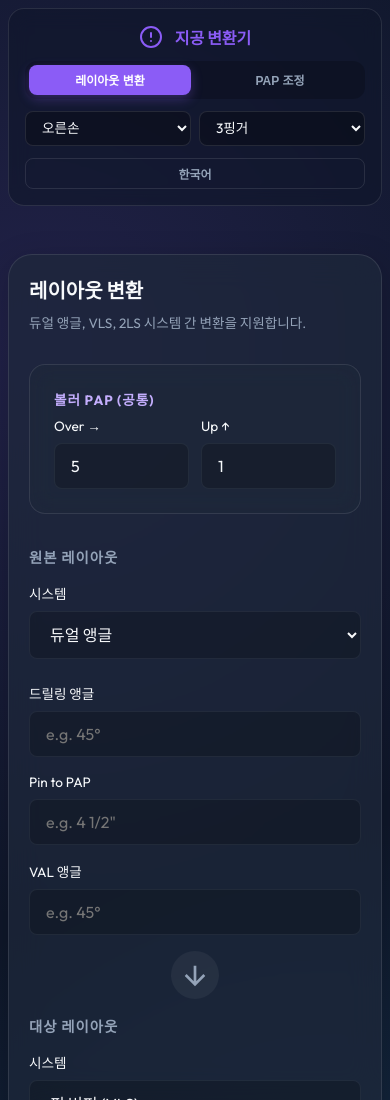
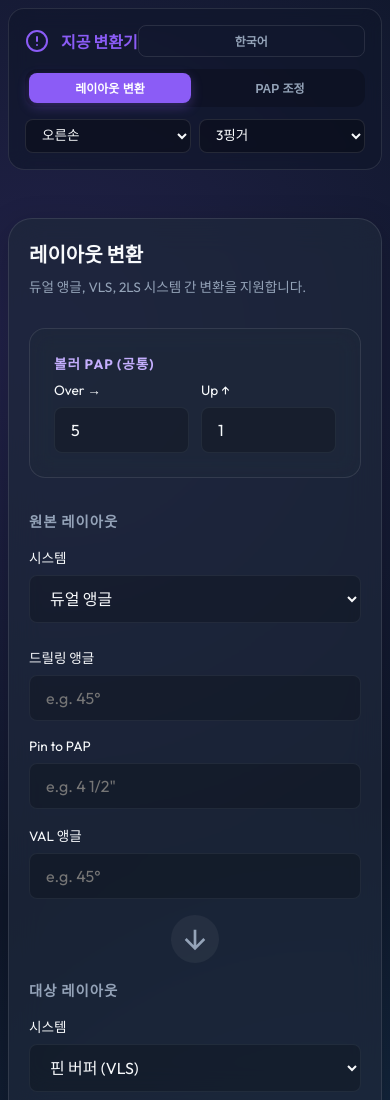
Before and after one commit to Heejhwang/layout_adapter, a plain HTML site: page index.html in a window 390 px wide. Shown: the top 1100 px of the page. Drawn offline with nearby package versions, Linux system fonts and the light colour scheme; animation ran at ten frames a second.

Commit message:
Add files via upload

```diff
--- a/index.html
+++ b/index.html
@@ -15,6 +15,7 @@
 <body>
     <div class="app-container">
         <header class="main-header">
+            <div class="header-top">
                 <div class="logo">
                     <svg width="24" height="24" viewBox="0 0 24 24" fill="none" stroke="currentColor" stroke-width="2"
                         stroke-linecap="round" stroke-linejoin="round">
@@ -24,8 +25,15 @@
                     </svg>
                     <span data-i18n="app_title">Layout Adapter</span>
                 </div>
+                <button id="lang-toggle" class="nav-btn lang-btn">한국어</button>
+            </div>
 
             <div class="header-controls">
+                <nav class="nav-tabs">
+                    <button class="nav-btn active" data-target="converter" data-i18n="tab_converter">Layout
+                        Converter</button>
+                    <button class="nav-btn" data-target="pap-adjuster" data-i18n="tab_adjuster">PAP Adjuster</button>
+                </nav>
                 <!-- Bowler Settings -->
                 <div class="bowler-settings">
                     <select id="hand-select" class="compact-select" title="Hand">
@@ -37,12 +45,6 @@
                         <option value="thumbless" data-i18n="opt_thumbless">Thumbless</option>
                     </select>
                 </div>
-                <button id="lang-toggle" class="nav-btn lang-btn">한국어</button>
-                <nav class="nav-tabs">
-                    <button class="nav-btn active" data-target="converter" data-i18n="tab_converter">Layout
-                        Converter</button>
-                    <button class="nav-btn" data-target="pap-adjuster" data-i18n="tab_adjuster">PAP Adjuster</button>
-                </nav>
             </div>
         </header>
 
--- a/style.css
+++ b/style.css
@@ -42,14 +42,21 @@ body {
 /* Header */
 .main-header {
     display: flex;
-    justify-content: space-between;
-    align-items: center;
+    flex-direction: column;
+    gap: 1rem;
     margin-bottom: 3rem;
     padding: 1rem;
     background: rgba(15, 23, 42, 0.6);
     backdrop-filter: blur(10px);
     border-radius: 16px;
     border: 1px solid var(--glass-border);
+}
+
+.header-top {
+    display: flex;
+    justify-content: space-between;
+    align-items: center;
+    width: 100%;
 }
 
 .logo {
@@ -381,7 +388,7 @@ input:focus {
     }
 
     .logo {
-        justify-content: center;
+        font-size: 1.1rem;
     }
 
     .header-controls {
@@ -393,7 +400,6 @@ input:focus {
     .nav-tabs {
         width: 100%;
         justify-content: center;
-        order: 1;
     }
 
     .nav-btn {
@@ -406,13 +412,11 @@ input:focus {
     .bowler-settings {
         width: 100%;
         justify-content: center;
-        order: 2;
     }
 
     .lang-btn {
-        order: 3;
-        width: 100%;
-        text-align: center;
+        padding: 0.4rem 0.8rem;
+        font-size: 0.8rem;
     }
 
     .compact-select {
```
Lines whose indentation alone changed are shown as unchanged.
